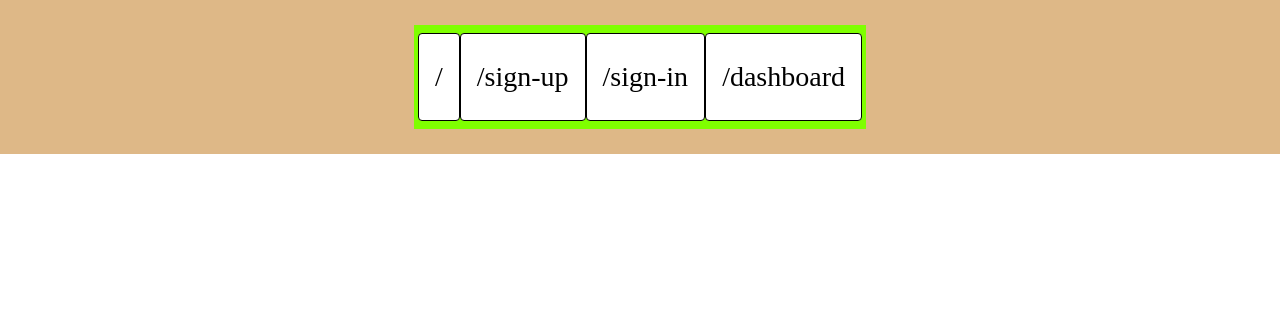
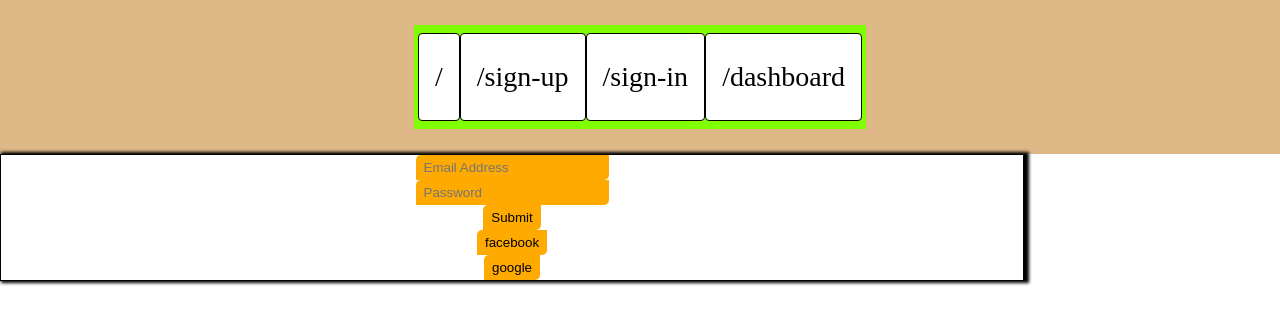
Before and after one commit to Banyan-Labs/time-tracking-app-board, a React (Create React App) app: page / in a window 1280 px wide. Shown: the top 324 px of the page. Built offline with nearby package versions, Linux system fonts and the light colour scheme.

Commit message:
created SignIn

```diff
--- a/src/App.jsx
+++ b/src/App.jsx
@@ -5,6 +5,7 @@ import AppRoute from './routes/AppRoute';
 import { AuthProvider } from './Context/AuthContext';
 import routes from './routes';
 import { GlobalStyle } from './styles/GlobalStyles';
+import SignIn from './Components/userComfermation/SignIn/index';
 
 const App = () => (
   <AuthProvider>
@@ -22,6 +23,7 @@ const App = () => (
         ))}
       </Switch>
     </Router>
+    <SignIn />
   </AuthProvider>
 );
 
--- a/src/Components/CTA/style.jsx
+++ b/src/Components/CTA/style.jsx
@@ -4,7 +4,6 @@ export const Container = styled.section`
   text-align: center;
   padding: 10px, 20px, 10px, 20px;
 `;
-
 
 export const Title = styled.h1`
   font-family: Georgia;
--- a/src/Components/commons/genericInput/style.js
+++ b/src/Components/commons/genericInput/style.js
@@ -1,3 +1,5 @@
+import styled from 'styled-components';
+
 export const InputStyle = styled.input`
   background: ${({ backgroundColor }) =>
     backgroundColor ? `${background}` : '#FA0'};
--- /dev/null
+++ b/src/Components/userComfermation/SignIn/index.jsx
@@ -0,0 +1,40 @@
+import React, { useContext, useState } from 'react';
+import { Card } from './style';
+import Input from '../../commons/GenericInput/index';
+import Button from '../../commons/GenericButton/index';
+import { AuthContext } from '../../../Context/AuthContext';
+
+const SignIn = () => {
+  const [user, setUser] = useState({
+    emailAddress: '',
+    password: '',
+  });
+
+  //   having trouble thinking about how the handleChange works will have it tho
+  //   const handleChange = () => {
+
+  //   }
+
+  const store = useContext(AuthContext);
+
+  return (
+    <Card>
+      <Input
+        placeholder={'Email Address'}
+        value={user.emailAddress}
+        // onChange={handleChange}
+      />
+      <Input
+        placeholder={'Password'}
+        value={user.password}
+        // onChange={handleChange}
+      />
+
+      <Button text={'Submit'} />
+      <Button text={'facebook'} />
+      <Button text={'google'} />
+    </Card>
+  );
+};
+
+export default SignIn;
--- /dev/null
+++ b/src/Components/userComfermation/SignIn/style.js
@@ -0,0 +1,13 @@
+import styled from 'styled-components';
+
+export const Card = styled.div`
+  display: flex;
+  flex-direction: column;
+  justify-content: space-evenly;
+  align-items: center;
+  width: 80%;
+  min-height: 90%;
+  max-height: auto;
+  border: solid black 1px;
+  box-shadow: 3px 0px 3px 2px;
+`;
```
Also changed, not shown: src/Components/CTA/index.jsx (+14 -12 lines). Lines whose indentation alone changed are shown as unchanged.
